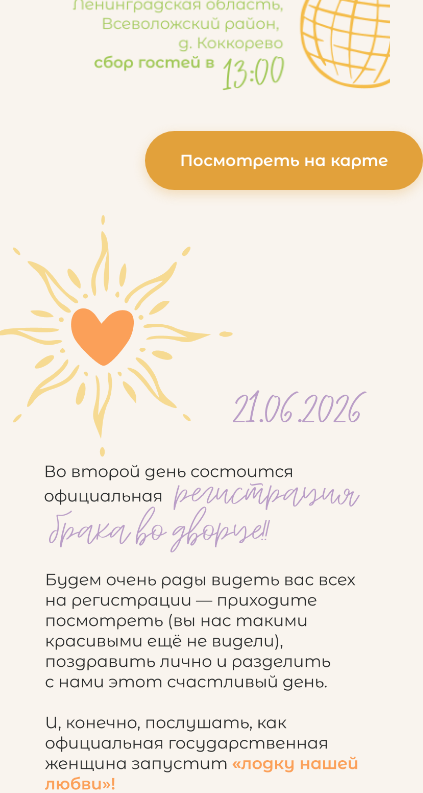
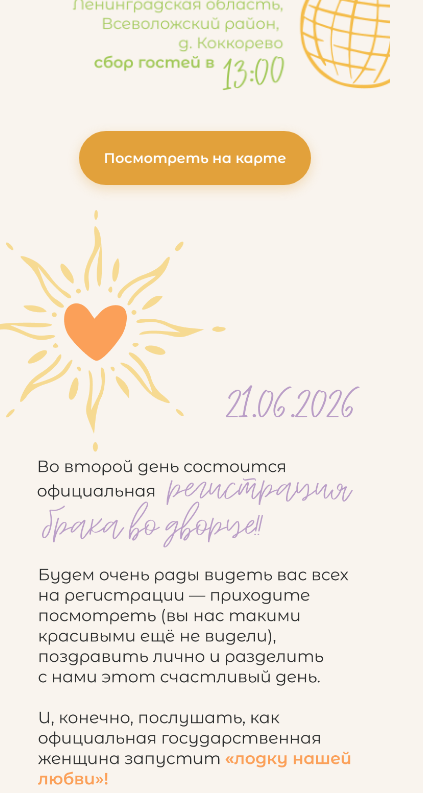
Before and after one commit to vareniee/wedding, a plain HTML site: page index.html in a window 390 px wide. Shown: the part 2820-3613 px from the top of the page, 423 px wide, since content can reach past the window. Drawn offline with Linux system fonts and the light colour scheme.

Commit message:
Add files via upload

```diff
--- a/index.html
+++ b/index.html
@@ -2,10 +2,10 @@
 <html lang="ru">
 <head>
     <meta charset="UTF-8">
-    <meta name="viewport" content="width=device-width, initial-scale=1.0">
+    <meta name="viewport" content="width=device-width, initial-scale=1.0, maximum-scale=1.0, user-scalable=yes">
     <title>Приглашение на свадьбу — Макс и Даша</title>
 
-     <style>
+    <style>
         /* Локальное подключение шрифтов */
         @font-face {
             font-family: 'Montserrat Alternates';
@@ -28,6 +28,12 @@
             font-style: normal;
         }
 
+        * {
+            margin: 0;
+            padding: 0;
+            box-sizing: border-box;
+        }
+
         body {
             margin: 0;
             padding: 0;
@@ -38,6 +44,7 @@
             flex-direction: column;
             align-items: center;
             text-align: center;
+            overflow-x: hidden;
         }
 
         .site-container {
@@ -48,6 +55,7 @@
             display: flex;
             flex-direction: column;
             align-items: center;
+            overflow-x: hidden;
         }
 
         .block-img {
@@ -57,38 +65,43 @@
             padding: 0;
         }
 
-        /* Контейнер первой картинки */
+        /* Специальный класс только для средней картинки — сдвигаем влево сильнее */
+        .middle-img {
+            display: block;
+            margin: 0 auto;
+            position: relative;
+            left: -7px;  /* Увеличил сдвиг влево */
+            width: 100%;
+        }
+
         .top-block-container {
             position: relative;
             width: 100%;
         }
 
-        /* Высота разделителя под адрес */
         .spacer {
             height: 10px;
             width: 100%;
         }
 
-        /* Индивидуальный сдвиг кнопки карт вправо без вреда для других кнопок */
         .map-wrapper {
             width: 100%;
             display: flex;
-            justify-content: flex-start;
+            justify-content: center;
             box-sizing: border-box;
-            padding-left: 145px; /* Регулируйте это число, чтобы двигать вправо/влево */
             margin-bottom: 25px;
+            padding: 0 20px;
         }
 
-        /* Контейнер кнопки ТГ — возвращаем воздух и центрирование */
         .tg-wrapper {
             width: 100%;
-            margin: 45px 0 45px 0; /* Создает по 45px свободного места сверху и снизу кнопки */
+            margin: 45px 0 45px 0;
             display: flex;
             justify-content: center;
             box-sizing: border-box;
+            padding: 0 20px;
         }
 
-        /* Стиль интерактивных кнопок */
         .btn-link {
             display: inline-block;
             text-align: center;
@@ -104,7 +117,9 @@
             transition: transform 0.2s;
             border: none;
             cursor: pointer;
-            white-space: nowrap;
+            white-space: normal;
+            word-break: keep-all;
+            max-width: 100%;
         }
 
         .btn-link.tg {
@@ -116,7 +131,6 @@
             transform: scale(0.95);
         }
 
-        /* Сиреневый блок анкеты */
         .anketa-section {
             background-color: #C3B4D4;
             padding: 35px 25px;
@@ -174,11 +188,13 @@
             font-weight: 400;
         }
 
+        /* Стили для радио-кнопок */
         .radio-route input {
             margin-right: 12px;
             width: 20px;
             height: 20px;
-            accent-color: #E2A13B;
+            accent-color: #94A9C7;  /* Голубой цвет вместо оранжевого */
+            filter: drop-shadow(0 0 0 1px white);  /* Тонкая белая обводка */
         }
 
         .submit-container {
@@ -202,6 +218,17 @@
             box-shadow: 0 4px 10px rgba(0,0,0,0.05);
             transition: transform 0.2s;
         }
+
+        @media (max-width: 480px) {
+            .btn-link {
+                padding: 18px 25px;
+                font-size: 14px;
+            }
+
+            .anketa-title {
+                font-size: 36px;
+            }
+        }
     </style>
 </head>
 <body>
@@ -217,20 +244,20 @@
         <div class="spacer"></div>
 
         <!-- КНОПКА: Посмотреть на карте -->
-        <div class="btn-wrapper map-wrapper">
-            <a href="https://yandex.ru" target="_blank" class="btn-link">
+        <div class="map-wrapper">
+            <a href="https://yandex.ru/maps/-/CPsZeC79" target="_blank" rel="noopener noreferrer" class="btn-link">
                 Посмотреть на карте
             </a>
         </div>
 
-        <!-- ЧАСТЬ 2 -->
-        <img src="images/middle.png" class="block-img" alt="Программа праздника">
+        <!-- ЧАСТЬ 2 - средняя картинка, сдвинута влево -->
+        <img src="images/middle.png" class="block-img middle-img" alt="Программа праздника">
 
         <!-- АНКЕТА ГОСТЯ -->
         <div class="anketa-section">
             <div class="anketa-title">Анкета гостя</div>
 
-            <form action="https://formspree.io" method="POST">
+            <form action="https://formspree.io/f/xkoenqlo" method="POST">
 
                 <div class="form-group">
                     <label class="form-label">Ваше имя и фамилия</label>
@@ -279,7 +306,7 @@
 
         <!-- КНОПКА: Подписаться на тг-канал -->
         <div class="tg-wrapper">
-            <a href="https://t.me" target="_blank" class="btn-link tg">
+            <a href="https://t.me/hippie_wedd" target="_blank" rel="noopener noreferrer" class="btn-link tg">
                 Подписаться на тг канал
             </a>
         </div>
```
